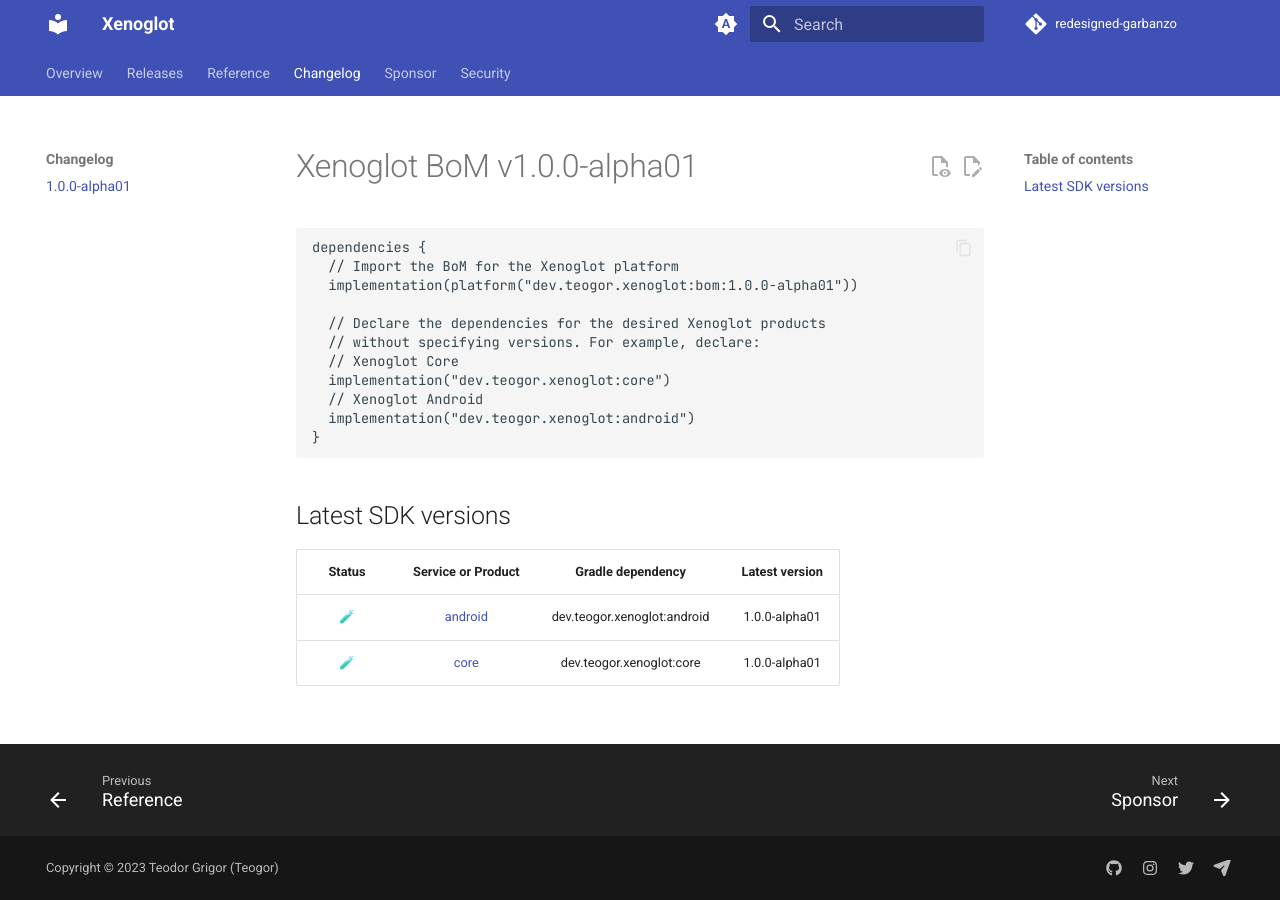
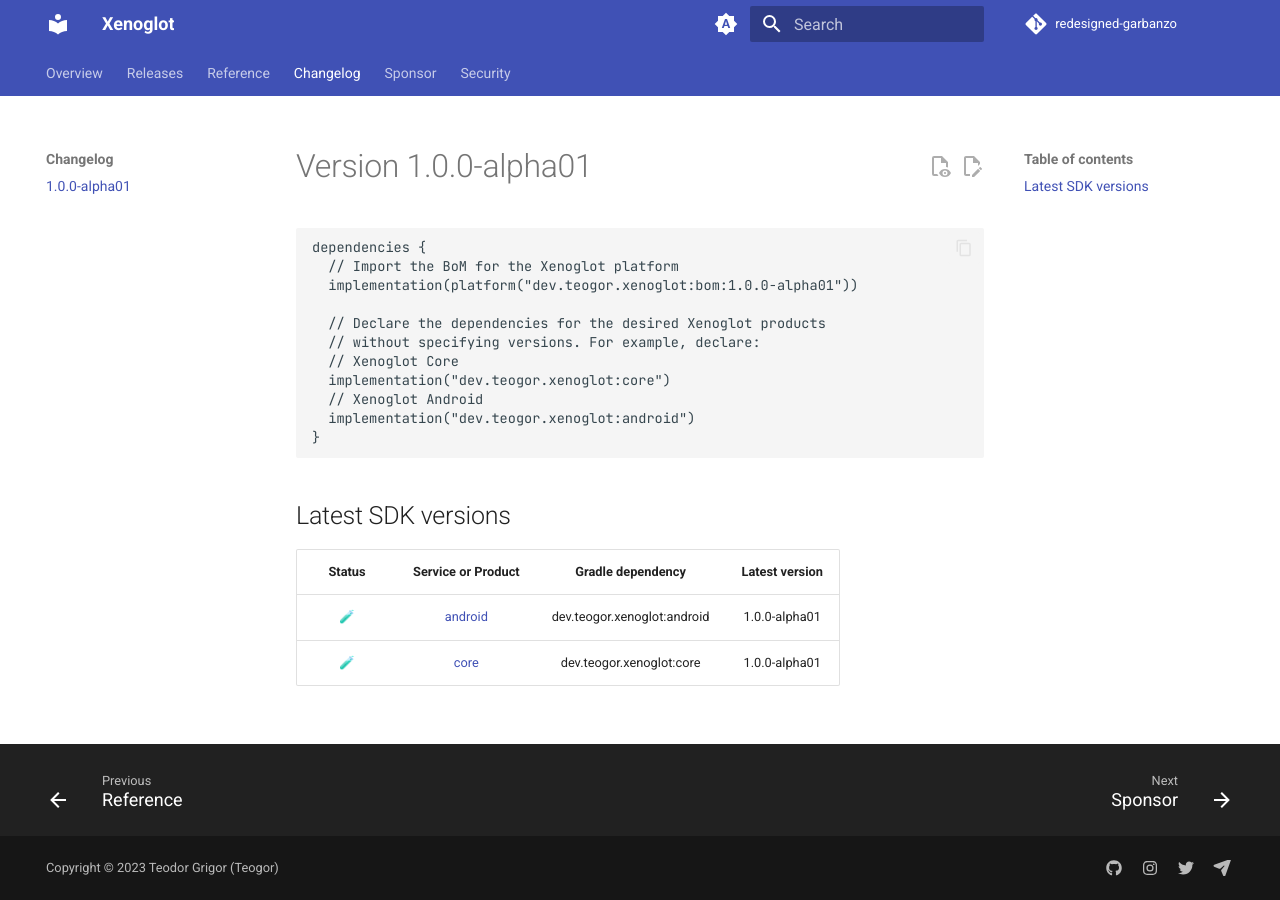
Before and after one commit to teogor/redesigned-garbanzo, an MkDocs documentation site: the page built from docs/releases/changelog/1.0.0-alpha01.md, in a window 1280 px wide. Built offline with MkDocs 1.6.1 and Material for MkDocs 9.7.7, drawn with Linux system fonts in a browser that asks for light colours; comment, search, counter and statistics services are not loaded.

Commit message:
Update 1.0.0-alpha01.md

````diff
--- a/docs/releases/changelog/1.0.0-alpha01.md
+++ b/docs/releases/changelog/1.0.0-alpha01.md
@@ -1,6 +1,6 @@
 [//]: # (This file was automatically generated - do not edit)
 
-# Xenoglot BoM v1.0.0-alpha01
+# Version 1.0.0-alpha01
 
 ```kt
 dependencies {
````
